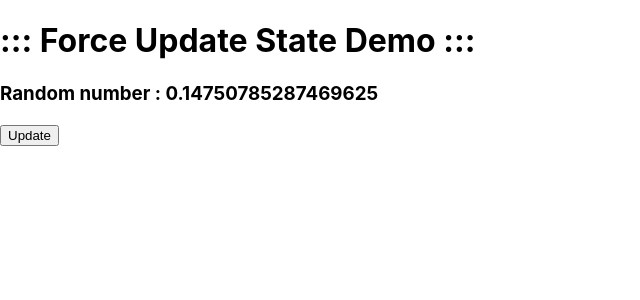
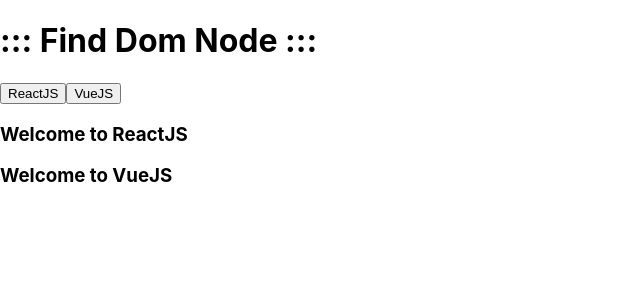
Before and after one commit to header-dev/reactjs-training, a React (Create React App) app: page / in a window 1280 px wide. Shown: the top 300 px of the page, without its empty margins (0-640 px from the left). Built offline with nearby package versions, Linux system fonts and the light colour scheme.

Commit message:
Completed to Find DOM

```diff
--- /dev/null
+++ b/src/FindDomNodeApp.js
@@ -0,0 +1,34 @@
+import React, { Component } from 'react'
+import ReactDOM from 'react-dom'
+
+export default class FindDomNodeApp extends Component {
+
+    constructor(){
+        super()
+
+        this.findDomNodeHandler1 = this.findDomNodeHandler1.bind(this)
+        this.findDomNodeHandler2 = this.findDomNodeHandler2.bind(this)
+    }
+
+    findDomNodeHandler1(){
+        var myDiv1 = document.getElementById('myDiv1')
+        ReactDOM.findDOMNode(myDiv1).style.color = 'blue'
+    }
+
+    findDomNodeHandler2(){
+        var myDiv2 = document.getElementById('myDiv2')
+        ReactDOM.findDOMNode(myDiv2).style.color = 'green'
+    }
+
+    render() {
+        return (
+            <div>
+                <h1>::: Find Dom Node :::</h1>
+                <button onClick={this.findDomNodeHandler1}>ReactJS</button>
+                <button onClick={this.findDomNodeHandler2}>VueJS</button>
+                <h3 id="myDiv1">Welcome to ReactJS</h3>
+                <h3 id="myDiv2">Welcome to VueJS</h3>
+            </div>
+        )
+    }
+}
--- a/src/index.js
+++ b/src/index.js
@@ -14,10 +14,11 @@
 import SetStateApp from './SetStateApp';
 import SetStateApp2 from './SetStateApp2';
 import ForceUpdateStateApp from './ForceUpdateStateApp'
+import FindDomNodeApp from './FindDomNodeApp'
 
 import * as serviceWorker from './serviceWorker';
 
-ReactDOM.render(<ForceUpdateStateApp />, document.getElementById('root'));
+ReactDOM.render(<FindDomNodeApp />, document.getElementById('root'));
 
 // If you want your app to work offline and load faster, you can change
 // unregister() to register() below. Note this comes with some pitfalls.
```
